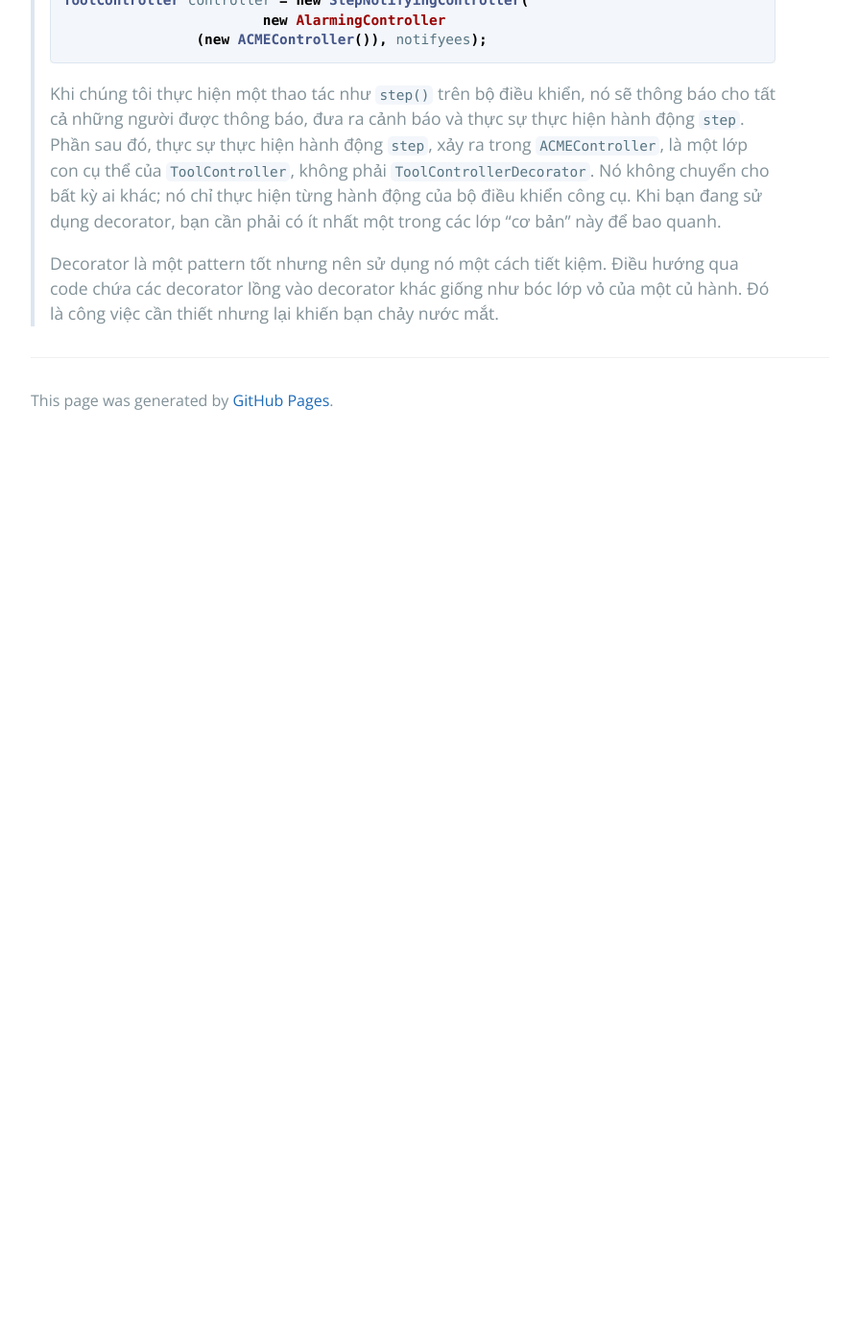
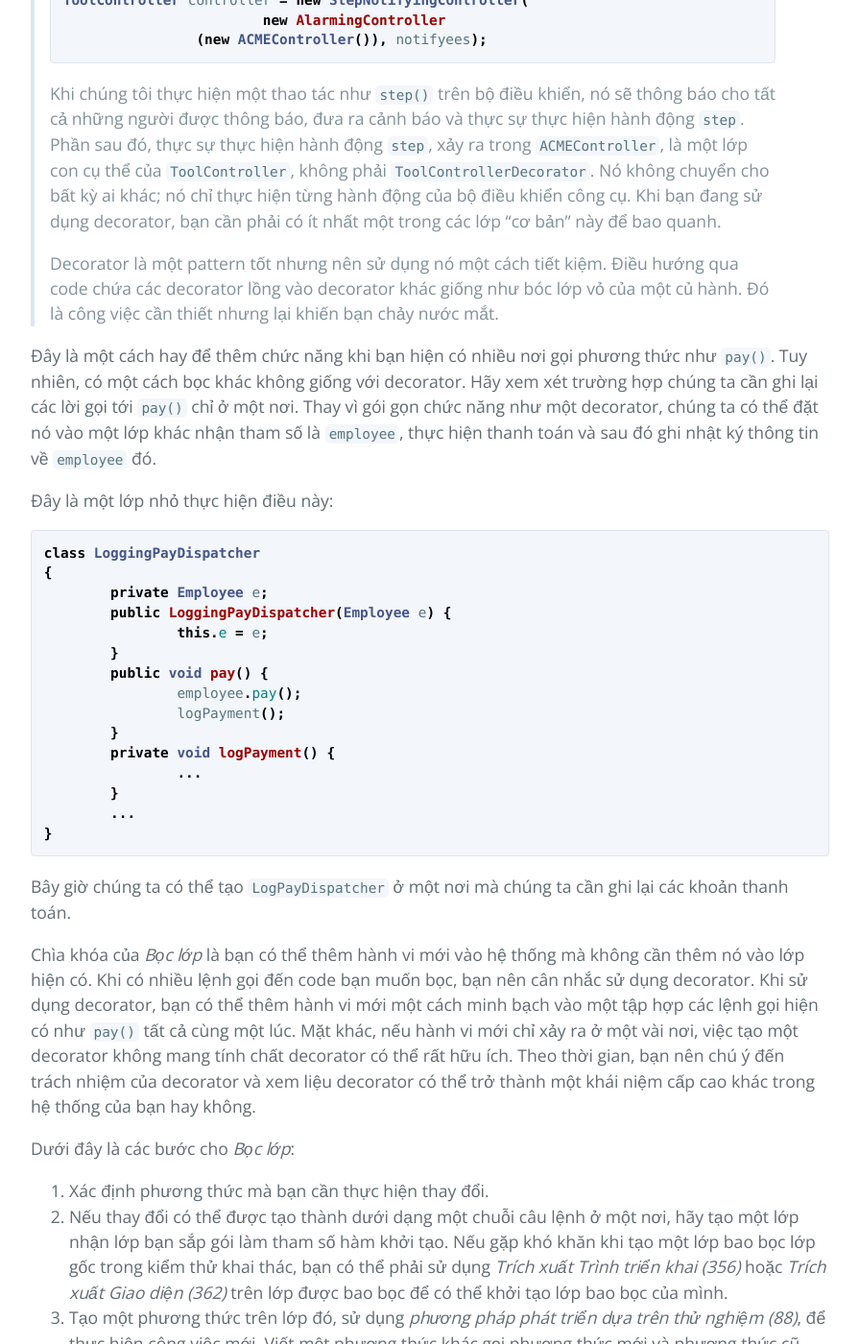
Before and after one commit to HaiBV/haibv.github.io, a Jekyll site: the page built from working-effectively-with-legacy-code/chapter-6-i-dont-have-much-time-and-i-have-to-change-it.md.md, in a window 1280 px wide and 1400 px high, scrolled down 16987 px. Shown: the whole window at 96% size, without its empty margins (192-1087 px from the left). Built offline with Jekyll 4.4.1, drawn with Linux system fonts in a browser that asks for light colours; our own code applies the rules of GitHub Pages for plain Markdown files; before the commit the page ends 17448 px from its top, so only the background shows below that; some of the changed text lies outside the part shown.

Commit message:
Book - Working Efectively with Legacy Code - P2 - C6

````diff
--- a/working-effectively-with-legacy-code/chapter-6-i-dont-have-much-time-and-i-have-to-change-it.md.md
+++ b/working-effectively-with-legacy-code/chapter-6-i-dont-have-much-time-and-i-have-to-change-it.md.md
@@ -479,3 +479,46 @@ Kỹ thuật này được gọi là `decorator pattern`. Chúng ta tạo các
 > Khi chúng tôi thực hiện một thao tác như `step()` trên bộ điều khiển, nó sẽ thông báo cho tất cả những người được thông báo, đưa ra cảnh báo và thực sự thực hiện hành động `step`. Phần sau đó, thực sự thực hiện hành động `step`, xảy ra trong `ACMEController`, là một lớp con cụ thể của `ToolController`, không phải `ToolControllerDecorator`. Nó không chuyển cho bất kỳ ai khác; nó chỉ thực hiện từng hành động của bộ điều khiển công cụ. Khi bạn đang sử dụng decorator, bạn cần phải có ít nhất một trong các lớp "cơ bản" này để bao quanh.
 >
 > Decorator là một pattern tốt nhưng nên sử dụng nó một cách tiết kiệm. Điều hướng qua code chứa các decorator lồng vào decorator khác giống như bóc lớp vỏ của một củ hành. Đó là công việc cần thiết nhưng lại khiến bạn chảy nước mắt.
+
+Đây là một cách hay để thêm chức năng khi bạn hiện có nhiều nơi gọi phương thức như `pay()`. Tuy nhiên, có một cách bọc khác không giống với decorator. Hãy xem xét trường hợp chúng ta cần ghi lại các lời gọi tới `pay()` chỉ ở một nơi. Thay vì gói gọn chức năng như một decorator, chúng ta có thể đặt nó vào một lớp khác nhận tham số là `employee`, thực hiện thanh toán và sau đó ghi nhật ký thông tin về `employee` đó.
+
+Đây là một lớp nhỏ thực hiện điều này:
+
+```java
+class LoggingPayDispatcher
+{
+	private Employee e;
+	public LoggingPayDispatcher(Employee e) {
+		this.e = e;
+	}
+	public void pay() {
+		employee.pay();
+		logPayment();
+	}
+	private void logPayment() {
+		...
+	}
+	...
+}
+```
+
+Bây giờ chúng ta có thể tạo `LogPayDispatcher` ở một nơi mà chúng ta cần ghi lại các khoản thanh toán.
+
+Chìa khóa của _Bọc lớp_ là bạn có thể thêm hành vi mới vào hệ thống mà không cần thêm nó vào lớp hiện có. Khi có nhiều lệnh gọi đến code bạn muốn bọc, bạn nên cân nhắc sử dụng decorator. Khi sử dụng decorator, bạn có thể thêm hành vi mới một cách minh bạch vào một tập hợp các lệnh gọi hiện có như `pay()` tất cả cùng một lúc. Mặt khác, nếu hành vi mới chỉ xảy ra ở một vài nơi, việc tạo một decorator không mang tính chất decorator có thể rất hữu ích. Theo thời gian, bạn nên chú ý đến trách nhiệm của decorator và xem liệu decorator có thể trở thành một khái niệm cấp cao khác trong hệ thống của bạn hay không.
+
+Dưới đây là các bước cho _Bọc lớp_:
+
+1. Xác định phương thức mà bạn cần thực hiện thay đổi.
+2. Nếu thay đổi có thể được tạo thành dưới dạng một chuỗi câu lệnh ở một nơi, hãy tạo một lớp nhận lớp bạn sắp gói làm tham số hàm khởi tạo. Nếu gặp khó khăn khi tạo một lớp bao bọc lớp gốc trong kiểm thử khai thác, bạn có thể phải sử dụng _Trích xuất Trình triển khai (356)_ hoặc _Trích xuất Giao diện (362)_ trên lớp được bao bọc để có thể khởi tạo lớp bao bọc của mình.
+3. Tạo một phương thức trên lớp đó, sử dụng _phương pháp phát triển dựa trên thử nghiệm (88)_, để thực hiện công việc mới. Viết một phương thức khác gọi phương thức mới và phương thức cũ trên lớp được bao bọc.
+4. Khởi tạo lớp bao bọc trong code của bạn ở nơi bạn cần kích hoạt hành vi mới.
+
+Sự khác biệt giữa _Ươm mầm Phương thức_ và _Bọc Phương thức_ là khá nhỏ. Bạn sử dụng _Ươm mầm Phương thức_ khi chọn viết một phương thức mới và gọi nó từ một phương thức hiện có. Bạn sử dụng _Bọc Phương thức_ khi bạn chọn đổi tên một phương thức và thay thế nó bằng một phương thức mới thực hiện công việc mới và gọi phương thức cũ. Tôi thường sử dụng _Ươm mầm Phương thức_ khi code tôi có trong phương thức hiện tại truyền đạt một thuật toán rõ ràng tới người đọc. Tôi chuyển sang _Bọc Phương thức_ khi tôi nghĩ rằng tính năng mới mà tôi đang thêm cũng quan trọng như công việc đã có trước đó. Trong trường hợp đó, sau khi kết thúc, tôi thường kết thúc với một thuật toán cấp cao mới, đại loại như thế này:
+
+```java
+public void pay() {
+	logPayment();
+	Money amount = calculatePay();
+	dispatchPayment(amount);
+}
+```
````
